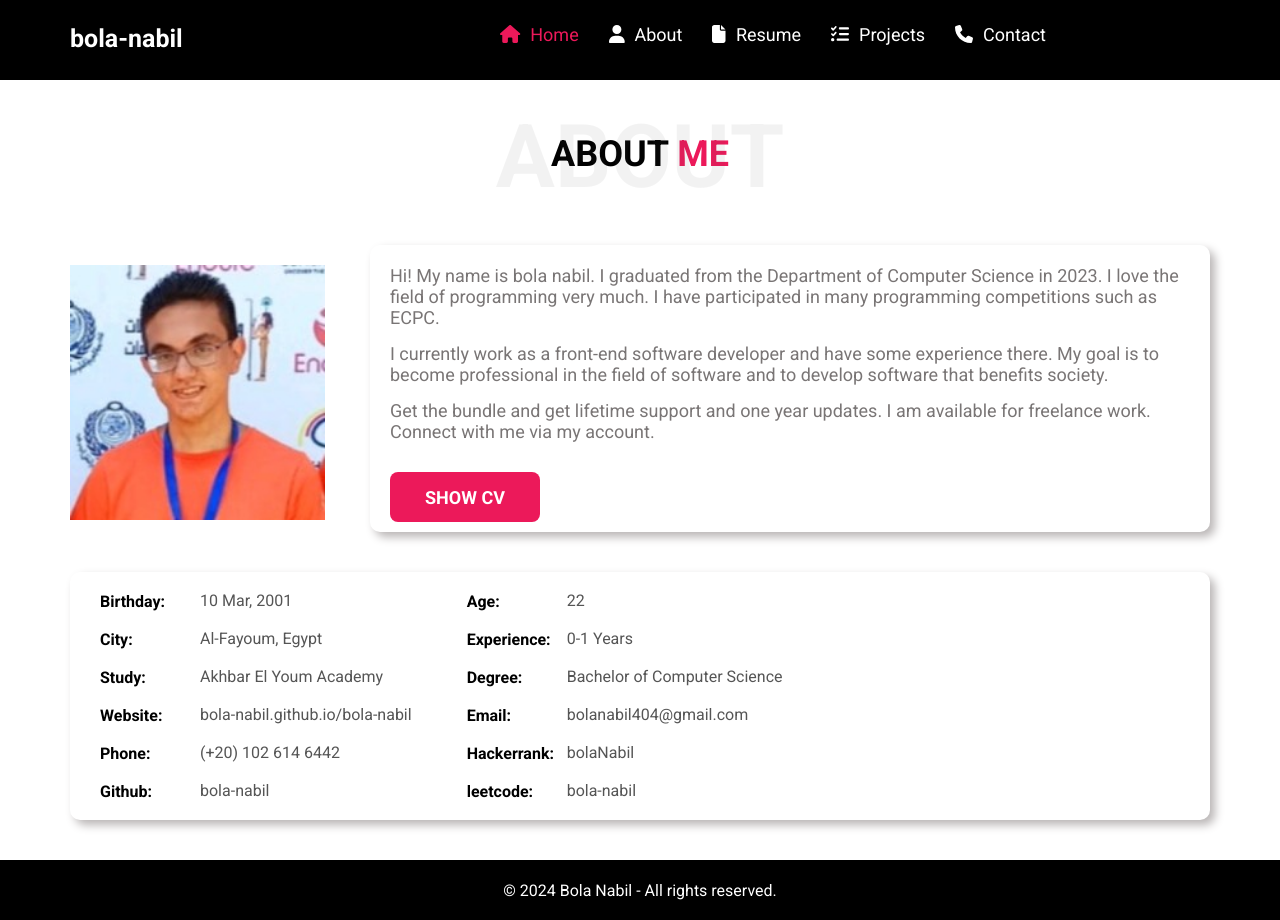
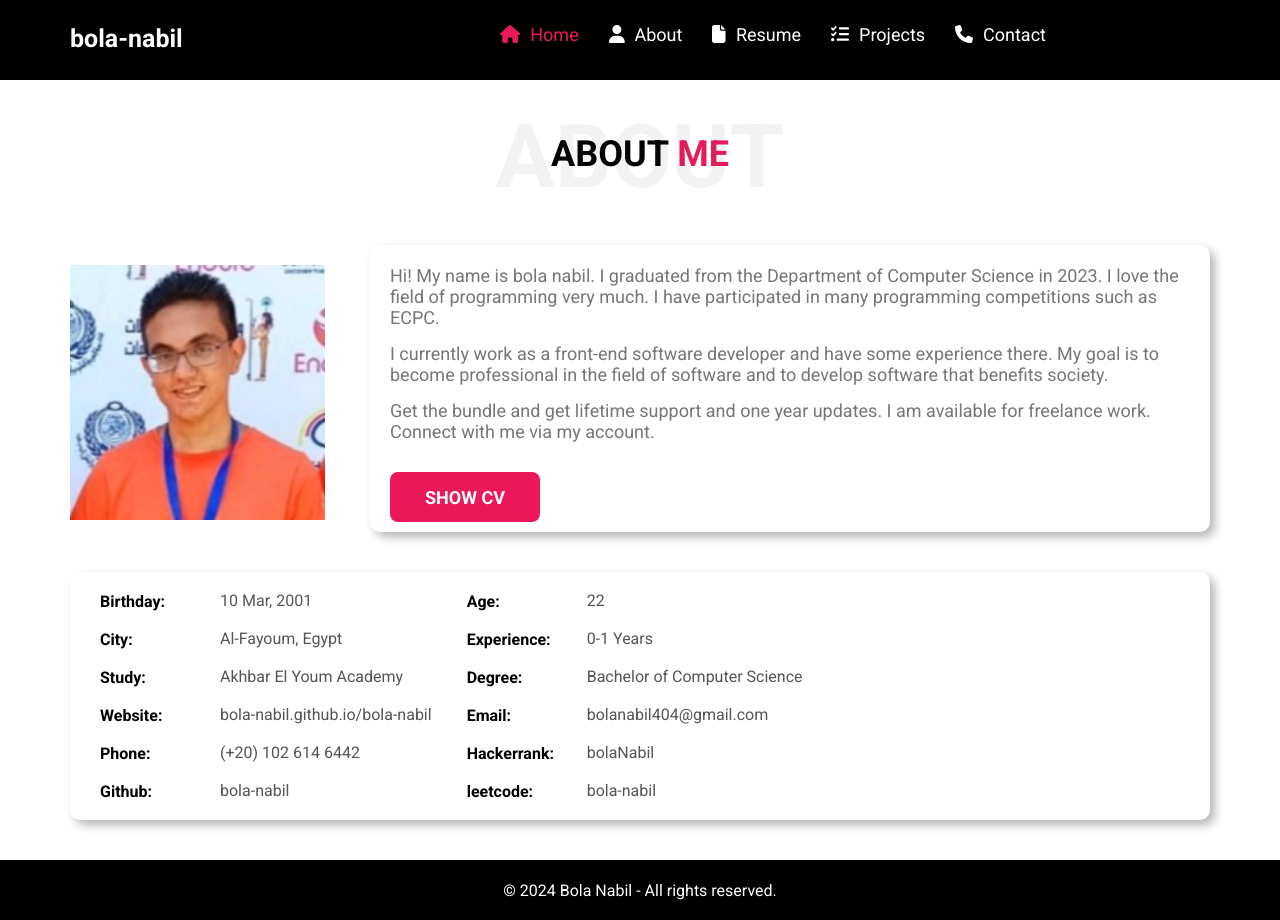
Before and after one commit to bola-nabil/bola-nabil, a React (Create React App) app: page /about in a window 1280 px wide. Built offline with nearby package versions, Linux system fonts and the light colour scheme.

Commit message:
update about style page

```diff
--- a/src/css/about.css
+++ b/src/css/about.css
@@ -138,7 +138,7 @@
 
 .aboutInfo .desInfo {
     display: flex;
-    margin-left: 100px;
+    margin-left: 120px;
     margin-top: -20px;
     font-size: 16px;
     color: var(--header-color);
```
